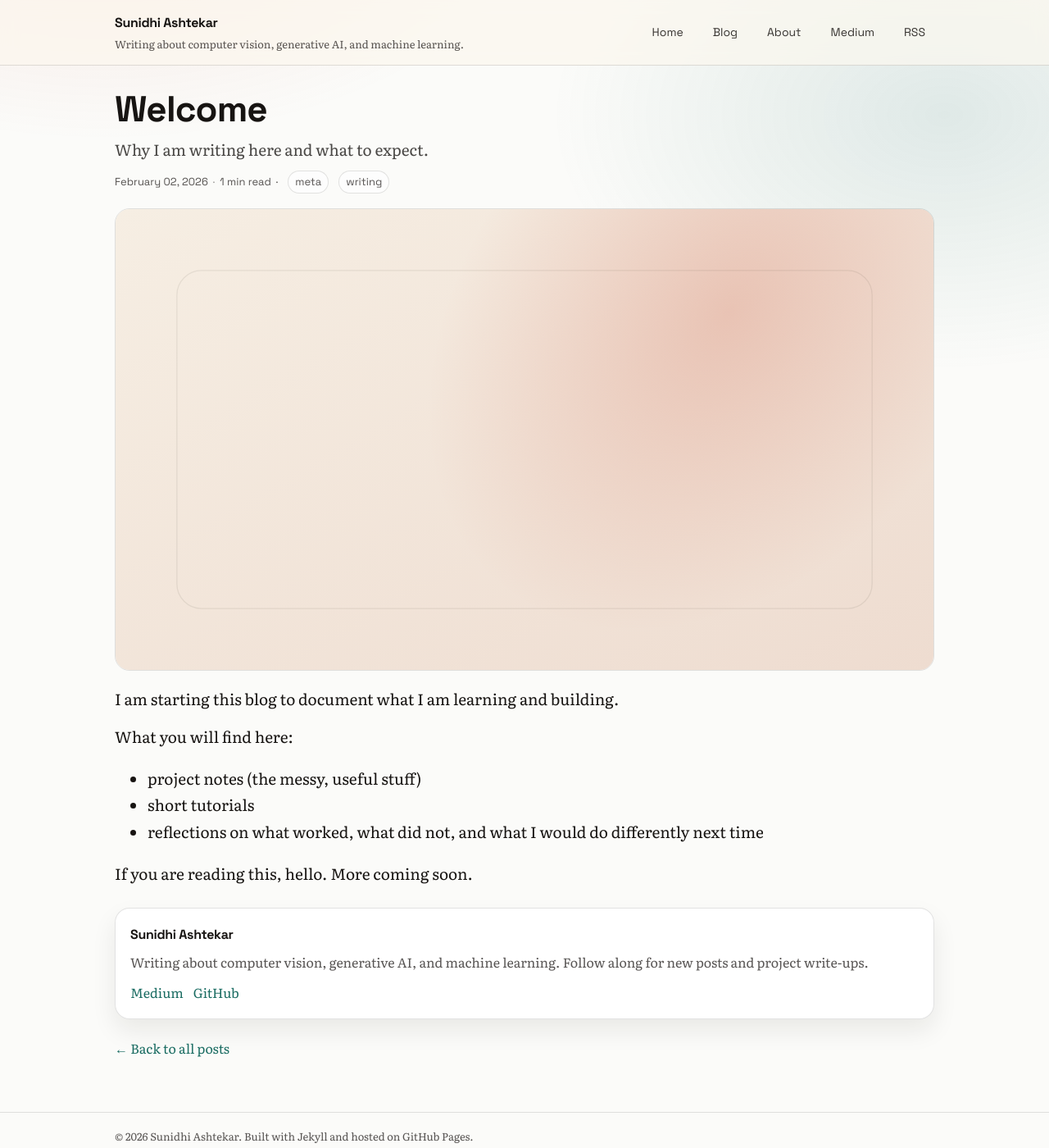
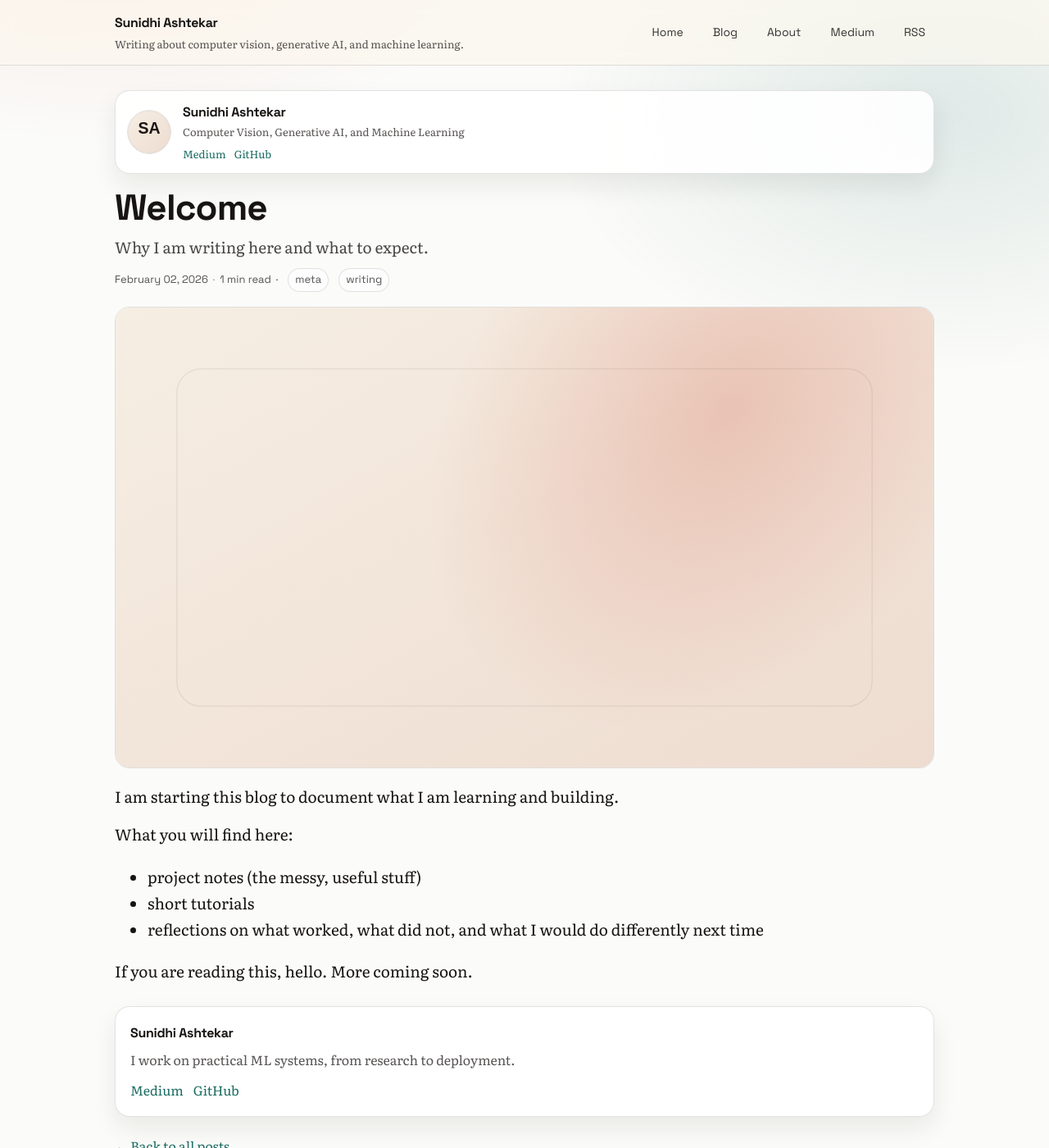
Before and after one commit to sunidhiashtekar/sunidhiashtekar.github.io, a Jekyll site: the page built from _posts/2026-02-02-welcome.md, in a window 1280 px wide and 1400 px high. Shown: the whole window at 82% size. Built offline with Jekyll 4.4.1, drawn with Linux system fonts in a browser that asks for light colours.

Commit message:
Add author header to posts

```diff
--- a/_config.yml
+++ b/_config.yml
@@ -2,6 +2,9 @@ title: "Sunidhi Ashtekar"
 description: "Writing about computer vision, generative AI, and machine learning."
 author:
   name: "Sunidhi Ashtekar"
+  role: "Computer Vision, Generative AI, and Machine Learning"
+  bio: "I work on practical ML systems, from research to deployment."
+  avatar: "/assets/images/profile.svg"
 default_cover: "/assets/images/covers/default.svg"
 social:
   medium: "https://medium.com/@sunidhi.ashtekar"
--- a/_layouts/post.html
+++ b/_layouts/post.html
@@ -4,6 +4,25 @@ layout: default
 
 <article class="post">
   <header class="post__header">
+    <div class="post__author">
+      {% assign avatar = site.author.avatar | default: '/assets/images/profile.svg' %}
+      <img class="post__avatar" src="{{ avatar | relative_url }}" alt="{{ site.author.name }}" loading="lazy" />
+      <div class="post__author-text">
+        <div class="post__author-name">{{ site.author.name }}</div>
+        {% if site.author.role %}
+          <div class="post__author-role">{{ site.author.role }}</div>
+        {% endif %}
+        <div class="post__author-links">
+          {% if site.social.medium %}
+            <a href="{{ site.social.medium }}">Medium</a>
+          {% endif %}
+          {% if site.social.github %}
+            <a href="{{ site.social.github }}">GitHub</a>
+          {% endif %}
+        </div>
+      </div>
+    </div>
+
     <h1 class="post__title">{{ page.title }}</h1>
     {% if page.subtitle %}
       <p class="post__subtitle">{{ page.subtitle }}</p>
@@ -41,7 +60,7 @@ layout: default
     <div class="author-card__content">
       <div class="author-card__name">{{ site.author.name | default: site.title }}</div>
       <p class="author-card__bio">
-        Writing about computer vision, generative AI, and machine learning. Follow along for new posts and project write-ups.
+        {{ site.author.bio | default: "Writing about computer vision, generative AI, and machine learning." }}
       </p>
       <div class="author-card__links">
         {% if site.social.medium %}
--- a/assets/css/main.css
+++ b/assets/css/main.css
@@ -224,6 +224,38 @@ a{color:inherit}
 }
 
 .post__header{margin:4px 0 14px}
+.post__author{
+  display:flex;
+  align-items:center;
+  gap:14px;
+  padding:12px 14px;
+  border-radius:var(--radius);
+  border:1px solid var(--hairline);
+  background:var(--panel);
+  box-shadow:var(--shadow);
+  margin-bottom:18px;
+}
+.post__avatar{
+  width:54px;
+  height:54px;
+  border-radius:50%;
+  border:1px solid rgba(23,20,18,.12);
+  object-fit:cover;
+}
+.post__author-name{
+  font-family:"Space Grotesk", ui-sans-serif, system-ui, -apple-system, Segoe UI, sans-serif;
+  font-weight:700;
+  letter-spacing:-.02em;
+}
+.post__author-role{color:var(--muted); font-size:13px}
+.post__author-links{
+  margin-top:4px;
+  display:flex;
+  gap:10px;
+  font-size:13px;
+}
+.post__author-links a{color:var(--accent2); text-decoration:none}
+.post__author-links a:hover{text-decoration:underline}
 .post__title{
   margin:0 0 8px;
   font-family:"Space Grotesk", ui-sans-serif, system-ui, -apple-system, Segoe UI, sans-serif;
@@ -328,6 +360,7 @@ a{color:inherit}
   .posts__date{min-width:auto}
   .posts__media{width:100%; height:180px; margin-left:0}
   .bio{flex-direction:column}
+  .post__author{flex-direction:column; align-items:flex-start}
 }
 
 @media (prefers-reduced-motion: no-preference){
```
Also changed, not shown: assets/images/profile.svg (added).
